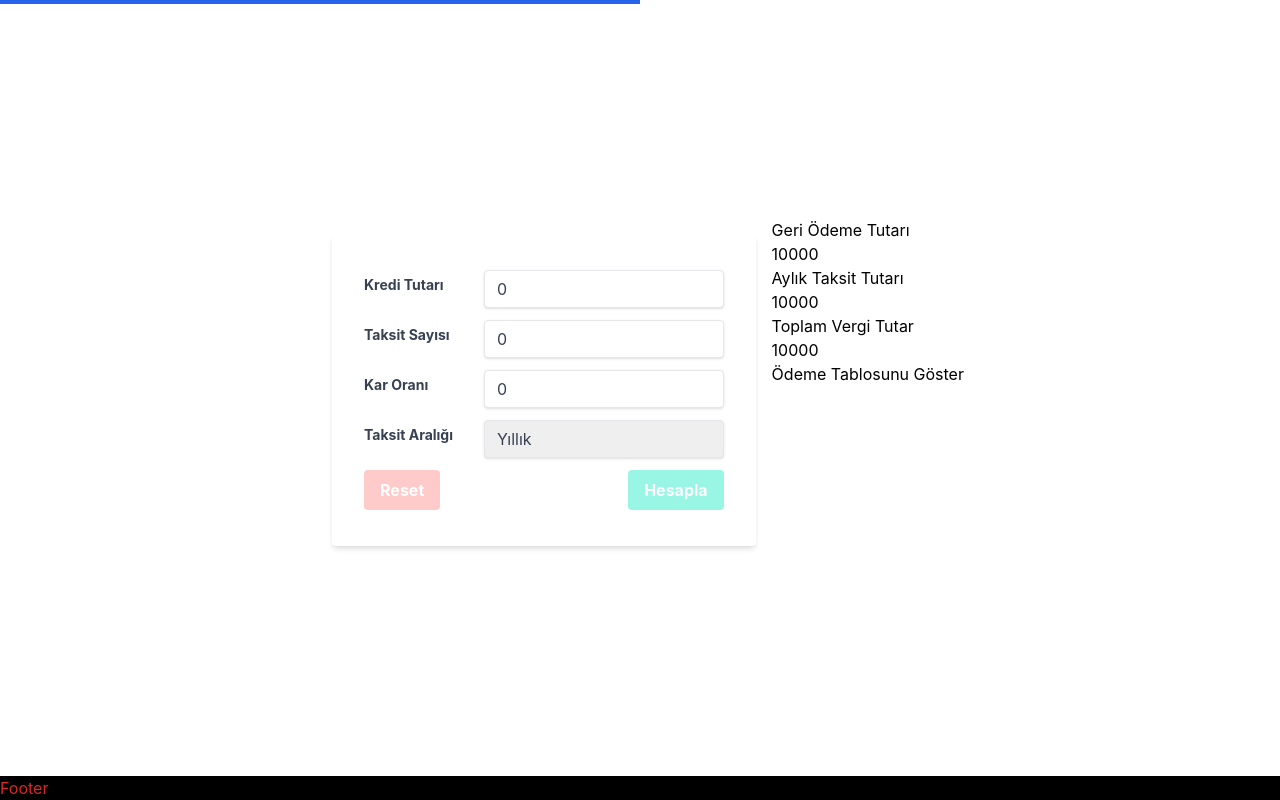
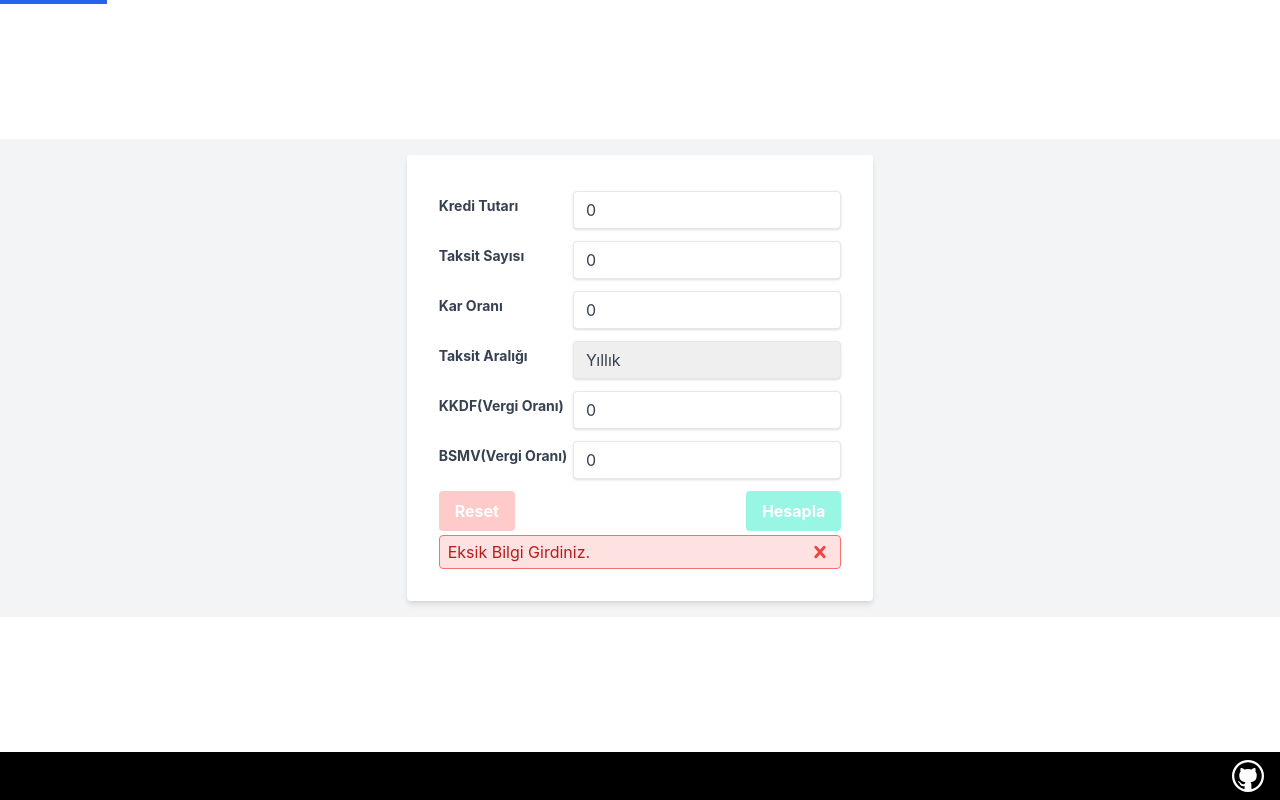
Before and after one commit to mehmetozk4n6/creditCalculator, a Next.js app: page / in a window 1280 px wide. Both pictures are taken after a click on the button "Hesapla". Built offline with nearby package versions, Linux system fonts and the light colour scheme.

Commit message:
Yup validations added.

```diff
--- /dev/null
+++ b/components/CreditResult/index.module.css
@@ -0,0 +1,23 @@
+.card{
+    @apply
+    bg-white shadow-md rounded px-8 pt-6 pb-8 m-4
+    flex
+    flex-col
+    justify-between
+}
+
+.cardLine{
+    @apply
+font-bold text-lg mb-2
+flex flex-col
+}
+
+.cardButton{
+    @apply
+    bg-blue-200 hover:bg-blue-500 text-white font-bold py-2 px-4 rounded focus:outline-none hover:shadow-2xl
+}
+.cardOdeme{
+    @apply
+    ml-auto
+    font-normal
+}
--- a/components/CreditResult/index.tsx
+++ b/components/CreditResult/index.tsx
@@ -1,30 +1,61 @@
 import React from "react";
 import { useProgressContext } from "../../context/ProgressContext";
+import { useCreditContext } from "../../context/CreditContext";
+import styles from "./index.module.css";
 
 type Props = {};
 
 const CreditResult = (props: Props) => {
-  const { setProgress } = useProgressContext();
+  const { setProgress, progress } = useProgressContext();
+  const { anaPara, taksitSayisi, karOrani, taksitAraligi, kkdf, bsmv } =
+    useCreditContext();
+  const { cardLine, card, cardButton, cardOdeme } = styles;
+  // Bileşik → Kâr = ( Anapara * ( ( 1 + kâr oranı) ^ (gün sayısı / 30) ) ) - Anapara
+  // useRef, useImpretiveHandle, forwardRef kullanılması,
+  let toplamOdeme =
+    Math.round(anaPara * Math.pow(1 + karOrani / 100, taksitSayisi) * 100) /
+    100;
+  let taksitTutari = Math.round((toplamOdeme / taksitSayisi) * 100) / 100;
+  let kar = Math.round((toplamOdeme - anaPara) * 100) / 100;
   return (
-    <div>
-      <div>
-        <h4>Geri Ödeme Tutarı</h4>
-        <h3>10000</h3>
+    <>
+      {progress !== "start" && (
+        <div className={card}>
+          <div className={cardLine}>
+            <span>Geri Ödeme Tutarı</span>
+            <span className={cardOdeme}>{toplamOdeme}</span>
+          </div>
+          <div className={cardLine}>
+            <span>Taksit Ödeme Tutarı</span>
+            <span className={cardOdeme}>{taksitTutari}</span>
+          </div>
+          <div className={cardLine}>
+            <span>Toplam Vergi Tutar</span>
+            <span className={cardOdeme}>{kar}</span>
           </div>
           <div>
-        <h4>Aylık Taksit Tutarı</h4>
-        <h3>10000</h3>
+            <p className="text-xs">
+              Faiz oranı{" "}
+              {taksitAraligi === "haftalik"
+                ? "haftalık"
+                : taksitAraligi === "aylik"
+                ? "aylık"
+                : "yıllık"}{" "}
+              olarak hesaplanmıştır.
+            </p>
+            <p className="text-xs">Yıl 360 gün hesaplanmıştır.</p>
           </div>
-      <div>
-        <h4>Toplam Vergi Tutar</h4>
-        <h3>10000</h3>
-      </div>
-      <div>
-        <button onClick={() => setProgress("viewDetails")}>
+          <div className={cardLine}>
+            <button
+              className={cardButton}
+              onClick={() => setProgress("viewDetails")}
+            >
               Ödeme Tablosunu Göster
             </button>
           </div>
         </div>
+      )}
+    </>
   );
 };
 
--- a/components/Footer/index.tsx
+++ b/components/Footer/index.tsx
@@ -1,11 +1,15 @@
+import Image from "next/image";
 import React from "react";
+import { VscGithub } from "react-icons/vsc";
 
 type Props = {};
 
 const Footer = (props: Props) => {
   return (
-    <div>
-      <div className="bg-black text-red-600">Footer</div>
+    <div className="bg-black text-white flex flex-row-reverse px-4 py-2">
+      <a href="https://github.com/mehmetozk4n6">
+        <VscGithub size={"2em"} />
+      </a>
     </div>
   );
 };
--- a/components/PaymentForm/index.module.css
+++ b/components/PaymentForm/index.module.css
@@ -33,7 +33,7 @@
 
 .formError{
     @apply
-    text-red-500
+    bg-red-100 border border-red-400 text-red-700 px-2 py-1 rounded relative
 }
 
 .calculateButton {
--- a/components/PaymentForm/index.tsx
+++ b/components/PaymentForm/index.tsx
@@ -1,4 +1,4 @@
-import React from "react";
+import React, { useState, useRef } from "react";
 import { useFormik } from "formik";
 import validationSchema from "./validations";
 import styles from "./index.module.css";
@@ -17,34 +17,59 @@ const PaymentForm = (props: Props) => {
     setKarOrani,
     taksitAraligi,
     setTaksitAraligi,
+    kkdf,
+    setkkdf,
+    bsmv,
+    setbsmv,
   } = useCreditContext();
   const { setProgress } = useProgressContext();
+  const [showErr, setShowErr] = useState(false);
+  const anaparaRef = useRef<HTMLInputElement | null>(null);
 
-  const handleReset = () => {
-    setProgress("start");
-    setAnaPara(0);
-    setTaksitSayisi(0);
-    setTaksitAraligi("yillik");
-  };
-
-  const { handleSubmit, handleChange, handleBlur, values, errors, touched } =
-    useFormik({
+  const {
+    handleSubmit,
+    handleChange,
+    handleBlur,
+    handleReset,
+    values,
+    errors,
+    touched,
+  } = useFormik({
     initialValues: {
       anaPara,
       taksitSayisi,
       karOrani,
       taksitAraligi,
+      kkdf,
+      bsmv,
     },
-      enableReinitialize: true,
+    enableReinitialize: false,
     onSubmit: (values) => {
-        console.log(values);
-
-        setAnaPara(values.anaPara);
-        setTaksitSayisi(values.taksitSayisi);
-        setKarOrani(values.karOrani);
+      if (
+        values.anaPara !== 0 &&
+        values.taksitSayisi !== 0 &&
+        values.karOrani !== 0
+      ) {
+        setAnaPara(Number(values.anaPara));
+        setTaksitSayisi(Number(values.taksitSayisi));
+        setKarOrani(Number(values.karOrani));
         setTaksitAraligi(values.taksitAraligi);
+        setkkdf(Number(values.kkdf));
+        setbsmv(Number(values.bsmv));
 
         setProgress("calculated");
+      } else {
+        setShowErr(true);
+      }
+    },
+    onReset: () => {
+      setProgress("start");
+      setAnaPara(0);
+      setKarOrani(0);
+      setTaksitSayisi(0);
+      setTaksitAraligi("yillik");
+      setkkdf(0);
+      setbsmv(0);
     },
     validationSchema,
   });
@@ -64,10 +89,13 @@ const PaymentForm = (props: Props) => {
             onBlur={handleBlur}
             placeholder="Ana Para"
             className={styles.formInput}
+            ref={anaparaRef}
           />
         </div>
         {errors.anaPara && touched.anaPara && (
-          <div className={styles.formError}>{errors.anaPara}</div>
+          <div className={styles.formError}>
+            <span className="block sm:inline">{errors.anaPara}</span>
+          </div>
         )}
         <div className={styles.formLine}>
           <label className={styles.formLabel} htmlFor="taksitSayisi">
@@ -84,7 +112,9 @@ const PaymentForm = (props: Props) => {
           />
         </div>
         {errors.taksitSayisi && touched.taksitSayisi && (
-          <div className={styles.formError}>{errors.taksitSayisi}</div>
+          <div className={styles.formError}>
+            <span>{errors.taksitSayisi}</span>
+          </div>
         )}
 
         <div className={styles.formLine}>
@@ -121,23 +151,69 @@ const PaymentForm = (props: Props) => {
             <option value="aylik">Aylık</option>
             <option value="yillik">Yıllık</option>
           </select>
-          {/* <input /> */}
         </div>
         {errors.taksitAraligi && touched.taksitAraligi && (
           <div className={styles.formError}>{errors.taksitAraligi}</div>
         )}
+        <div className={styles.formLine}>
+          <label className={styles.formLabel} htmlFor="kkdf">
+            KKDF(Vergi Oranı)
+          </label>
+          <input
+            name="kkdf"
+            id="kkdf"
+            value={values.kkdf}
+            onChange={handleChange}
+            onBlur={handleBlur}
+            placeholder="KKDF"
+            className={styles.formInput}
+          />
+        </div>
+        {errors.kkdf && touched.kkdf && (
+          <div className={styles.formError}>{errors.kkdf}</div>
+        )}
+        <div className={styles.formLine}>
+          <label className={styles.formLabel} htmlFor="bsmv">
+            BSMV(Vergi Oranı)
+          </label>
+          <input
+            name="bsmv"
+            id="bsmv"
+            value={values.bsmv}
+            onChange={handleChange}
+            onBlur={handleBlur}
+            placeholder="BSMV"
+            className={styles.formInput}
+          />
+        </div>
+        {errors.bsmv && touched.bsmv && (
+          <div className={styles.formError}>{errors.bsmv}</div>
+        )}
         <div className={`${styles.formLine}`}>
-          <button
-            className={styles.resetButton}
-            onClick={() => handleReset()}
-            type="reset"
-          >
+          <button className={styles.resetButton} onClick={handleReset}>
             Reset
           </button>
           <button className={styles.calculateButton} type="submit">
             Hesapla
           </button>
         </div>
+        {showErr && (
+          <div className={styles.formError}>
+            <span className="block sm:inline">Eksik Bilgi Girdiniz.</span>
+            <span className="absolute top-0 bottom-0 right-0 px-2 py-1">
+              <svg
+                className="fill-current h-6 w-6 text-red-500"
+                role="button"
+                onClick={() => setShowErr(false)}
+                xmlns="http://www.w3.org/2000/svg"
+                viewBox="0 0 20 20"
+              >
+                <title>Close</title>
+                <path d="M14.348 14.849a1.2 1.2 0 0 1-1.697 0L10 11.819l-2.651 3.029a1.2 1.2 0 1 1-1.697-1.697l2.758-3.15-2.759-3.152a1.2 1.2 0 1 1 1.697-1.697L10 8.183l2.651-3.031a1.2 1.2 0 1 1 1.697 1.697l-2.758 3.152 2.758 3.15a1.2 1.2 0 0 1 0 1.698z" />
+              </svg>
+            </span>
+          </div>
+        )}
       </form>
     </div>
   );
--- a/components/PaymentForm/validations.ts
+++ b/components/PaymentForm/validations.ts
@@ -1,10 +1,45 @@
 import * as yup from "yup";
 
+
 const validations = yup.object().shape({
-  anaPara: yup.number().required("zorunlu alan"),
-  taksitSayisi: yup.number().required("zorunlu alan"),
-  karOrani: yup.number().required("zorunlu alan"),
+  anaPara: yup.number().typeError('Numara girmelisiniz').min(0, "0'dan büyük olmalı").required("zorunlu alan").test(
+      'no-leading-zero',
+      '0 ile başlamamalıdır.',
+      (value, context) => {
+        console.log(value);
+        console.log(context);
+        return (value && value>=1) && (context.originalValue && context.originalValue.startsWith("0") ) ? false:true ;
+      }
+    ),
+  taksitSayisi: yup.number().typeError('Numara girmelisiniz').min(0, "0'dan büyük olmalı").required("zorunlu alan").test(
+      'no-leading-zero',
+      '0 ile başlamamalıdır.',
+      (value, context) => {
+        return (value && value>=1) && (context.originalValue && context.originalValue.startsWith("0") ) ? false:true ;
+      }
+    ),
+  karOrani: yup.number().typeError('Numara girmelisiniz').min(0, "0'dan büyük olmalı").required("zorunlu alan").test(
+      'no-leading-zero',
+      '0 ile başlamamalıdır.',
+      (value, context) => {
+        return (value && value>=1) && (context.originalValue && context.originalValue.startsWith("0") ) ? false:true ;
+      }
+    ),
   taksitAraligi: yup.string().required("zorunlu alan"),
+  kkdf: yup.number().typeError('Numara girmelisiniz').min(0, "0'dan büyük olmalı").max(100,"100'den küçük olmalı").required("zorunlu alan").test(
+      'no-leading-zero',
+      '0 ile başlamamalıdır.',
+      (value, context) => {
+        return (value && value>=1) && (context.originalValue && context.originalValue.startsWith("0") ) ? false:true ;
+      }
+    ),
+  bsmv: yup.number().typeError('Numara girmelisiniz').min(0, "0'dan büyük olmalı").max(100,"100'den küçük olmalı").required("zorunlu alan").test(
+      'no-leading-zero',
+      '0 ile başlamamalıdır.',
+      (value, context) => {
+        return (value && value>=1) && (context.originalValue && context.originalValue.startsWith("0") ) ? false:true ;
+      }
+    ),
 });
 
 export default validations;
--- a/context/CreditContext.tsx
+++ b/context/CreditContext.tsx
@@ -1,6 +1,7 @@
 import React, { createContext, useContext, useState } from "react";
 
 type TaksitAraligi = "aylik" | "haftalik" | "yillik";
+type KarHesaplamaAraligi = "aylik" | "haftalik" | "yillik" | "gunluk";
 
 interface CreditValues {
   anaPara: number;
@@ -9,8 +10,16 @@ interface CreditValues {
   setTaksitSayisi: React.Dispatch<React.SetStateAction<number>>;
   karOrani: number;
   setKarOrani: React.Dispatch<React.SetStateAction<number>>;
+  karHesaplamaAraligi: KarHesaplamaAraligi;
+  setkarHesaplamaAraligi: React.Dispatch<
+    React.SetStateAction<KarHesaplamaAraligi>
+  >;
   taksitAraligi: TaksitAraligi;
   setTaksitAraligi: React.Dispatch<React.SetStateAction<TaksitAraligi>>;
+  kkdf: number;
+  setkkdf: React.Dispatch<React.SetStateAction<number>>;
+  bsmv: number;
+  setbsmv: React.Dispatch<React.SetStateAction<number>>;
 }
 
 const CreditContext = createContext<CreditValues>({
@@ -20,8 +29,14 @@ const CreditContext = createContext<CreditValues>({
   setTaksitSayisi: () => 0,
   karOrani: 0,
   setKarOrani: () => 0,
+  karHesaplamaAraligi: "yillik",
+  setkarHesaplamaAraligi: () => "yillik",
   taksitAraligi: "yillik",
   setTaksitAraligi: () => "yillik",
+  kkdf: 0,
+  setkkdf: () => 0,
+  bsmv: 0,
+  setbsmv: () => 0,
 });
 
 type Props = {
@@ -32,17 +47,27 @@ export const CreditWrapper: React.FC<Props> = ({ children }) => {
   const [anaPara, setAnaPara] = useState<number>(0);
   const [taksitSayisi, setTaksitSayisi] = useState<number>(0);
   const [karOrani, setKarOrani] = useState<number>(0);
+  const [karHesaplamaAraligi, setkarHesaplamaAraligi] =
+    useState<KarHesaplamaAraligi>("yillik");
   const [taksitAraligi, setTaksitAraligi] = useState<TaksitAraligi>("yillik");
+  const [kkdf, setkkdf] = useState<number>(0);
+  const [bsmv, setbsmv] = useState<number>(0);
 
   const creditValues = {
     anaPara,
     setAnaPara,
+    karHesaplamaAraligi,
+    setkarHesaplamaAraligi,
     taksitSayisi,
     setTaksitSayisi,
     karOrani,
     setKarOrani,
     taksitAraligi,
     setTaksitAraligi,
+    kkdf,
+    setkkdf,
+    bsmv,
+    setbsmv,
   };
 
   return (
--- a/package.json
+++ b/package.json
@@ -13,6 +13,7 @@
     "next": "12.2.5",
     "react": "18.2.0",
     "react-dom": "18.2.0",
+    "react-icons": "^4.4.0",
     "yup": "^0.32.11"
   },
   "devDependencies": {
--- a/pages/Home.module.css
+++ b/pages/Home.module.css
@@ -3,4 +3,5 @@
     flex
     flex-wrap
     justify-center
+    bg-gray-100
 }
```
Also changed, not shown: components/DetailTable/index.tsx (+10 -5 lines), 2 other files (tests, documents, lock files or other folders). Lines whose indentation alone changed are shown as unchanged.
